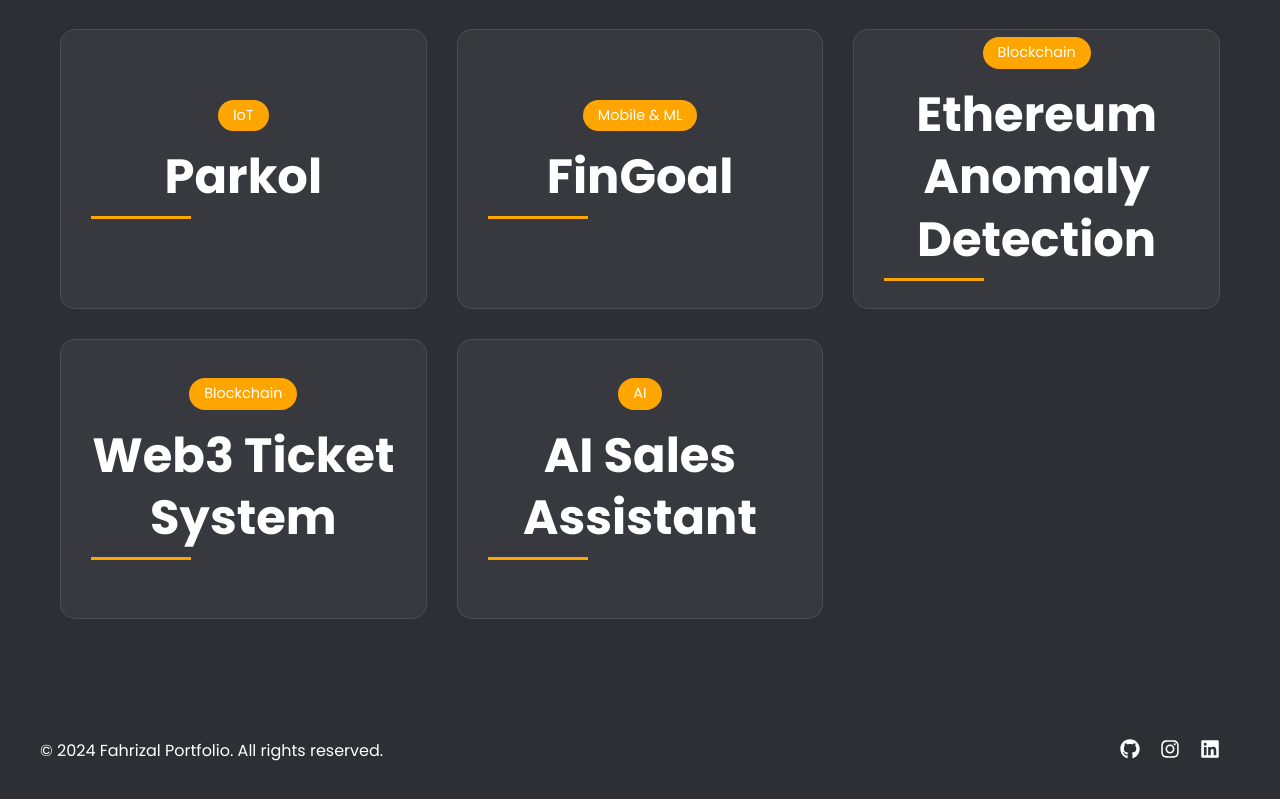
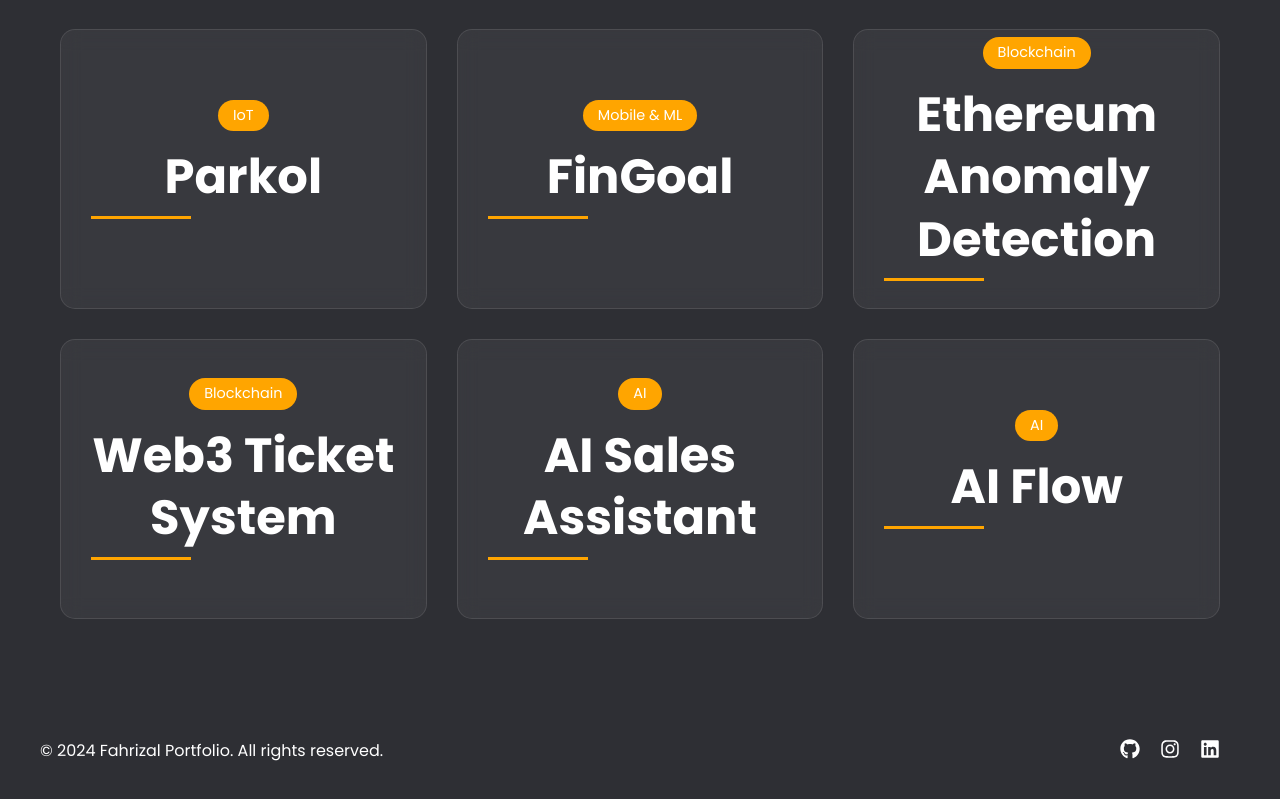
Before and after one commit to Fahrizal0112/FahrizalPorto, a React (Create React App) app: page /project in a window 1280 px wide. Shown: the part 569-1368 px from the top of the page. Built offline with nearby package versions, Linux system fonts and the light colour scheme.

Commit message:
Add New Project

```diff
--- a/src/components/Project.jsx
+++ b/src/components/Project.jsx
@@ -52,6 +52,12 @@ const projects = [
     link: "/project/8",
     category: "AI",
   },
+  {
+    id: 9,
+    title: "AI Flow",
+    link: "/project/9",
+    category: "AI",
+  }
 
 
 ];
--- a/src/components/Projectdetails.jsx
+++ b/src/components/Projectdetails.jsx
@@ -27,6 +27,7 @@ import fingoal6 from "./assets/fingoal/6.jpg";
 import eth from "./assets/eth/eth.mov";
 import web3 from "./assets/web3/web3.mov";
 import chatbot from "./assets/chatbot/chatbot.mov";
+import aiflow from "./assets/aiflow/aiflow.mov";
 
 const projects = [
   {
@@ -191,6 +192,32 @@ const projects = [
     videoUrl: chatbot,
     images: [],
   },
+  {
+    id: 9,
+    title: "AI Flow - Platform Pembuatan Model AI",
+    description:
+      "AI Flow adalah platform yang memungkinkan pengguna untuk membuat, melatih, dan mengelola model AI khususnya untuk analisis sentimen melalui API yang mudah digunakan.",
+    fitur: `
+      <ul>
+        <li>Pembuatan model AI otomatis: Memungkinkan pengguna membuat model AI tanpa perlu keahlian pemrograman yang mendalam.</li>
+        <li>Training model dengan dataset custom: Pengguna dapat melatih model menggunakan dataset mereka sendiri untuk hasil yang lebih akurat.</li>
+        <li>Monitoring proses training: Fitur untuk memantau kemajuan dan performa model selama proses pelatihan.</li>
+        <li>Download model yang sudah dilatih: Pengguna dapat mengunduh model yang telah dilatih untuk digunakan secara lokal.</li>
+        <li>API untuk prediksi real-time: Menyediakan API yang memungkinkan integrasi model untuk prediksi secara real-time.</li>
+        <li>Tech Stack:</li>
+        <ul>
+          <li>FastAPI: Framework backend yang cepat dan modern</li>
+          <li>PostgreSQL: Database untuk penyimpanan data yang handal</li>
+          <li>MLflow: Platform untuk tracking dan manajemen model machine learning</li>
+          <li>Scikit-learn: Library machine learning untuk pembuatan model</li>
+          <li>Joblib: Library untuk serialisasi model</li>
+          <li>Redis & Celery: Sistem untuk mengelola background tasks dan antrian</li>
+        </ul>
+      </ul>
+    `,
+    videoUrl: aiflow,
+    images: [],
+  },
 ];
 
 const ProjectDetail = () => {
@@ -225,7 +252,7 @@ const ProjectDetail = () => {
         <h1 className="project-title text-orange font-bold">{project.title}</h1>
       </div>
 
-      {(project.id === 6 || project.id === 7 || project.id === 8) && project.videoUrl && (
+      {(project.id === 6 || project.id === 7 || project.id === 8 || project.id === 9) && project.videoUrl && (
         <div className="video-container" data-aos="fade-up">
           <video
             controls
```
Also changed, not shown: 1 other file (tests, documents, lock files or other folders).
